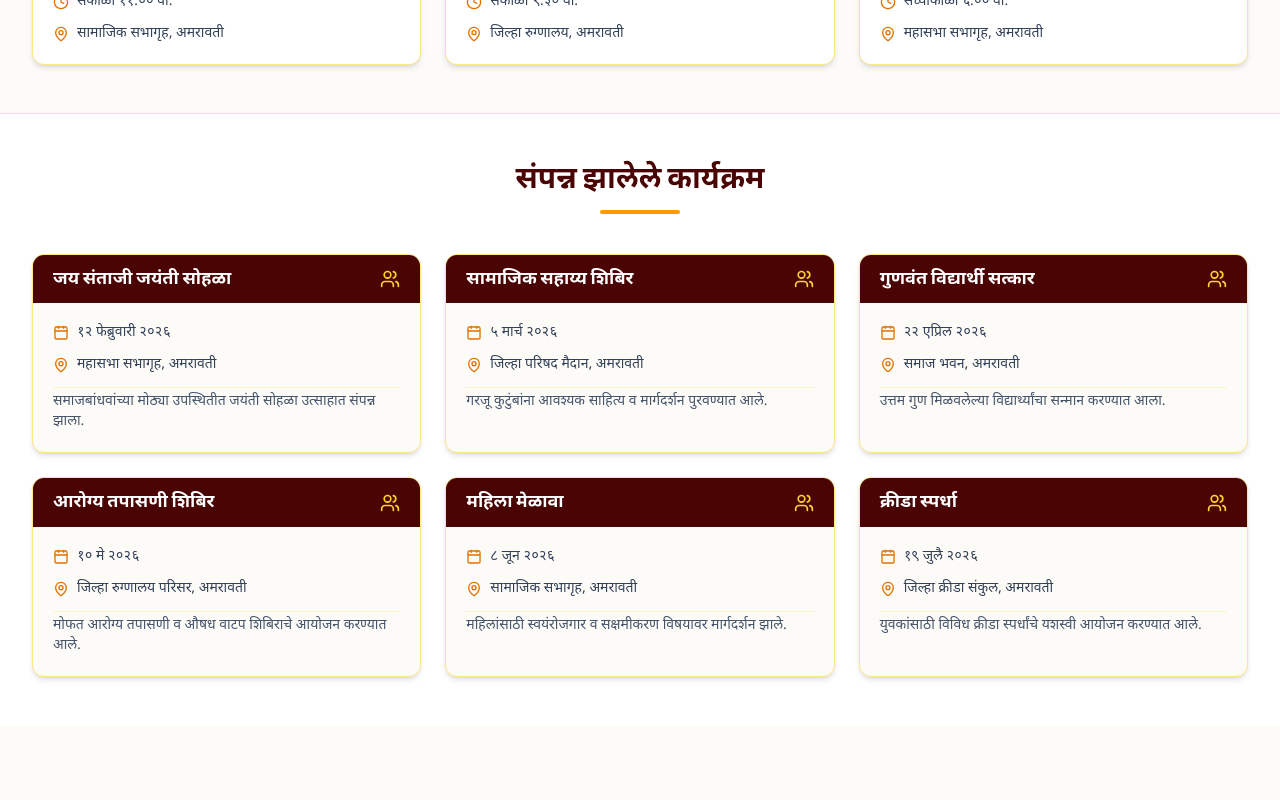
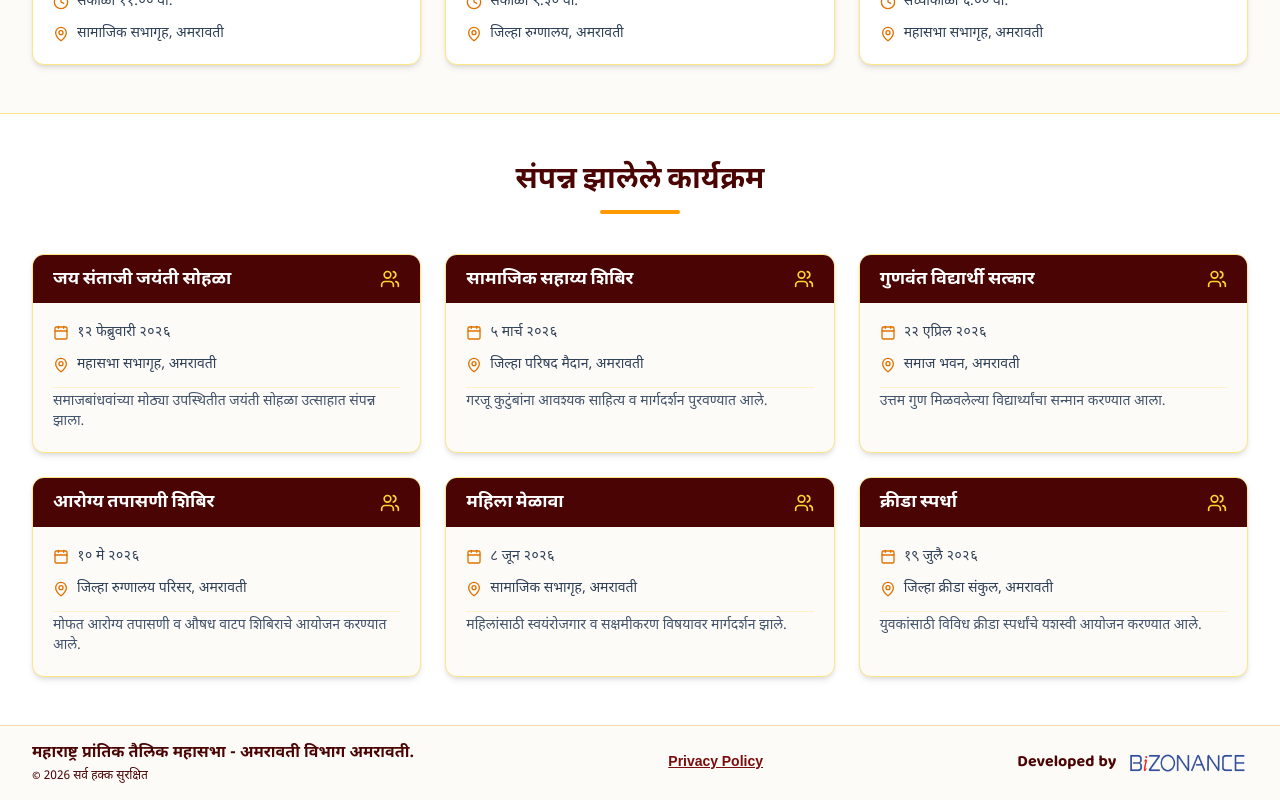
Before and after one commit to BIZONANCE/mptm.org, a Next.js app: page / in a window 1280 px wide. Shown: the part 2375-3175 px from the top of the page. Before the commit the page ends 3100 px from the top, so only its background shows below. Built offline with nearby package versions, Linux system fonts and the light colour scheme; no server answers; a web font is replaced by a local one.

Commit message:
Include Footer component in RootLayout layout.tsx

```diff
--- a/src/app/layout.tsx
+++ b/src/app/layout.tsx
@@ -1,6 +1,7 @@
 import type { Metadata, Viewport } from "next";
 import { Geist, Geist_Mono, Noto_Sans_Devanagari } from "next/font/google";
 import Navbar from "@/app/components/navbar";
+import Footer from "@/app/components/footer";
 import upcomingEvents from "@/app/components/UpcomingEvents";
 import ConductedEvents from "./components/ConductedEvents";
 import "./globals.css";
@@ -145,7 +146,10 @@ export default function RootLayout({
       </head>
       <body className={`${devanagari.className} min-h-full flex flex-col bg-[#FDFBF7] text-slate-900`}>
         <Navbar />
-        {children}
+        <div className="flex-1">
+          {children}
+        </div>
+        <Footer />
       </body>
     </html>
   );
```
